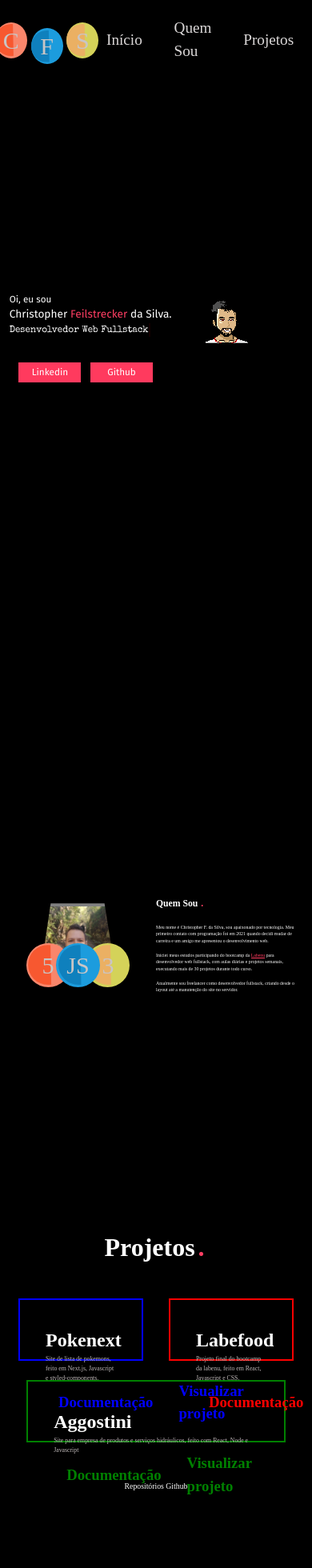
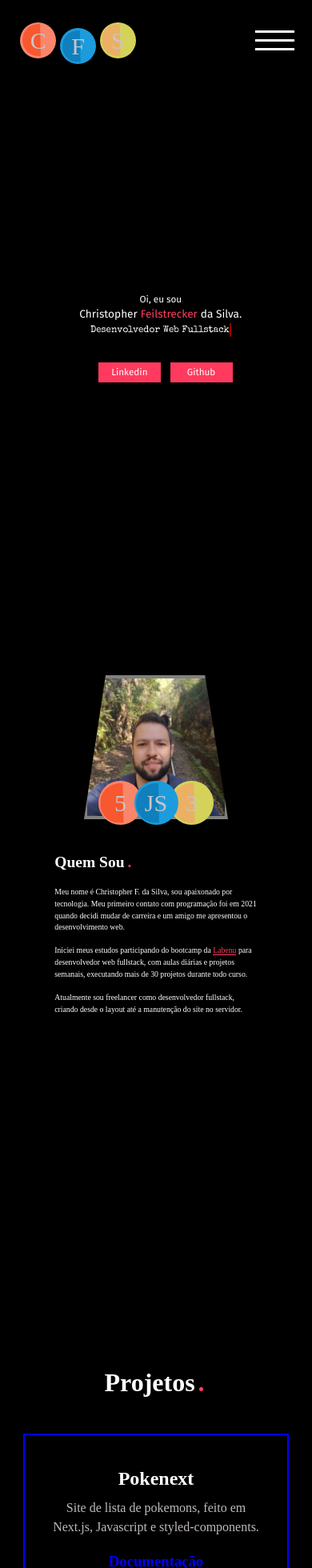
Before and after one commit to ChristpherFeilstrecker/new_portfolio_christopher, a Next.js app: page / in a window 390 px wide. Shown: the top 1960 px of the page at 80% size. Built offline with nearby package versions, Linux system fonts and the light colour scheme.

Commit message:
editando responsividade

```diff
--- a/pages/index.js
+++ b/pages/index.js
@@ -11,6 +11,7 @@ export default function Home() {
   }, [])
 
   let [skill, setSkill] = useState("")
+  let [menu, setMenu] = useState(true)
 
   let skills = () => {
     if (skill === "") {
@@ -89,15 +90,25 @@ export default function Home() {
             <div className={styles.logoStyleCenter3}></div>
             <div className={styles.letter}>S</div>
           </div>
+
         </div>
 
-        <nav className={styles.btns}>
-          <a className={styles.btn} href='#inicio'>Início</a>
-          <a className={styles.btn} href='#about'>Quem Sou</a>
-          <a className={styles.btn} href='#projects'>Projetos</a>
-          <a className={styles.btn} href='#habilities'>Habilidades</a>
-          <a className={styles.btn} href='#tools'>Ferramentas</a>
+        <div className={styles.lines} onClick={() => setMenu(!menu)}>
+          <span className={menu ? styles.line1 : styles.line1Active}></span>
+          <span className={menu ? styles.line2 : styles.line2Active}></span>
+          <span className={menu ?  styles.line3: styles.line3Active}></span>
+        </div>
+
+
+
+        <nav className={menu ? styles.hideBtns : styles.btns}>
+          <a onClick={() => setMenu(true)} className={menu ? styles.hideBtn : styles.btn} href='#inicio'>Início</a>
+          <a onClick={() => setMenu(true)} className={menu ? styles.hideBtn : styles.btn} href='#about'>Quem Sou</a>
+          <a onClick={() => setMenu(true)} className={menu ? styles.hideBtn : styles.btn} href='#projects'>Projetos</a>
+          <a onClick={() => setMenu(true)} className={menu ? styles.hideBtn : styles.btn} href='#habilities'>Habilidades</a>
         </nav>
+
+
       </header>
 
       <main id="inicio" className={styles.main}>
@@ -211,7 +222,7 @@ export default function Home() {
         <div></div>
 
         <div className={styles.boxbtnMore}>
-          <div className={styles.btnMore}>Repositórios Github</div>
+          <a href="https://github.com/ChristpherFeilstrecker?tab=repositories" target="_blank" rel="noreferrer"><div className={styles.btnMore}>RepositóriosGithub</div></a>
 
         </div>
       </projetcts >
@@ -259,7 +270,7 @@ export default function Home() {
           </div>
         </div>
 
-        <div className={styles.footerCollumn}>
+        <div className={styles.footerCollumnIcons}>
           <a href="https://github.com/ChristpherFeilstrecker" target="_blank" rel="noreferrer">
             <Image className={styles.footericon} src='/images/githubicon.png' width="50" height='50' alt='reacticon' />
           </a>
--- a/styles/Home.module.css
+++ b/styles/Home.module.css
@@ -1,21 +1,22 @@
 @import url('https://fonts.googleapis.com/css2?family=Special+Elite&display=swap');
 @import url('https://fonts.googleapis.com/css2?family=Fira+Sans:wght@400&display=swap');
 
-.portfolio{
+.portfolio {
   background-color: black;
   line-height: 1.5;
 }
 
-.red{
+.red {
   color: rgb(254, 62, 99);
-  padding:0 1vw ;
+  padding: 0 1vw;
 }
 
-.title{
+.title {
   display: flex;
   color: white;
   padding-bottom: 1rem;
 }
+
 /* Inicio */
 
 .main {
@@ -24,7 +25,8 @@
   justify-content: space-between;
   align-items: center;
   min-height: 100vh;
-
+  background-color: black;
+  z-index: 10;
 
 }
 
@@ -124,11 +126,11 @@
   position: relative;
 }
 
-.btn::after{
+.btn::after {
   content: " ";
   width: 0;
   height: 1px;
- background-image: linear-gradient(to right,black, rgb(255, 58, 94));
+  background-image: linear-gradient(to right, black, rgb(255, 58, 94));
   position: absolute;
   bottom: 0;
   left: 0;
@@ -136,14 +138,135 @@
 }
 
 
-.btn:hover{
+.btn:hover {
   transition: 0.3s;
   color: white;
 }
+
 .btn:hover::after {
   width: 100%;
 }
 
+
+
+@media (max-width: 720px) {
+  .logo {
+    gap: 0.3rem;
+    width: 50%;
+    display: flex;
+    align-items: center;
+    justify-content: center;
+  }
+
+  .hideBtn {
+    padding: 0 1rem;
+    height: 50px;
+    display: flex;
+    align-items: center;
+    visibility: hidden;
+    z-index: 0;
+  }
+
+  .btns {
+    width: 100vw;
+    top: 100px;
+    height: 100vh;
+    position: absolute;
+    display: flex;
+    flex-direction: column;
+    align-items: center;
+    font-size: 2rem;
+    color: rgb(219, 216, 216);
+    gap: 2vw;
+    background-color: black;
+    transition: 0.5s;
+  }
+
+  .HideBtns {
+    z-index: 0;
+    margin-left: -250vw;
+    width: 50px;
+    top: 100px;
+    height: 100vh;
+    position: absolute;
+    display: flex;
+    flex-direction: column;
+    align-items: center;
+    font-size: 2rem;
+    color: rgb(219, 216, 216);
+    gap: 2vw;
+    border-right: 1px solid white;
+    transition: 1s;
+  }
+
+
+  .lines {
+    position: absolute;
+    padding-left: 90vw;
+    display: inherit;
+    flex-direction: column;
+    height: 60%;
+    margin-left: -2rem;
+    margin-right: 2rem;
+    justify-content: center;
+    gap: 0.5rem;
+  }
+
+  .line1 {
+    background-color: white;
+    width: 49px;
+    height: 3px;
+    transition: 1s all ease;
+  }
+
+  .line1Active {
+    background-color: white;
+    width: 49px;
+    height: 3px;
+    margin-bottom: -18px;
+    transform: rotate(150deg);
+    transition: 1s all ease;
+  }
+
+  .line2 {
+    background-color: white;
+    width: 49px;
+    height: 3px;
+  }
+
+  .line2Active {
+    background-color: black;
+  }
+
+  .line3 {
+    background-color: white;
+    width: 49px;
+    height: 3px;
+    transition: 1s all ease;
+  }
+
+  .line3Active {
+    background-color: white;
+    width: 49px;
+    height: 3px;
+    transform: rotate(-150deg);
+    transition: 1s all ease;
+  }
+
+  .navBar {
+    width: 100vw;
+    height: 100px;
+    background-color: black;
+    display: flex;
+    align-items: center;
+    position: fixed;
+    z-index: 200;
+    transition: 0.3s;
+  }
+
+
+
+}
 
 
 /* inicio ------------------------------------------------*/
@@ -164,12 +287,13 @@
   display: flex;
 }
 
-.typingBox{
+.typingBox {
   display: flex;
   align-items: center;
 
 }
-.typing{
+
+.typing {
   white-space: nowrap;
   overflow: hidden;
   font-size: 3vw;
@@ -250,10 +374,48 @@
     image-rendering: pixelated;
   }
 
-  .line {}
 }
 
+@media (max-width: 720px) {
+  .main {
+    display: flex;
+    flex-direction: column;
+  }
 
+  .boxRigth {
+    position: absolute;
+  }
+
+  @keyframes move {
+    0% {
+      transform: translateX(0.2in);
+    }
+
+    50% {
+      transform: translateX(-0.2in);
+    }
+
+    100% {
+      transform: translateX(0.2in);
+    }
+  }
+
+  .boxLeft {
+    color: white;
+    width: 100vw;
+    height: 100vh;
+    display: flex;
+    justify-content: center;
+    align-items: center;
+    padding-left: 3vw;
+    font-size: 3vw;
+  }
+
+  .rosto {
+    visibility: hidden;
+  }
+
+}
 
 /* Sobre mim ---------------------------------------*/
 
@@ -383,14 +545,15 @@
   width: 45vw;
 }
 
-.btnLabenu{
+.btnLabenu {
   color: rgb(255, 58, 94);
-border-bottom:1px solid rgb(255, 58, 94);
+  border-bottom: 1px solid rgb(255, 58, 94);
 }
-.btnLabenu:hover{
+
+.btnLabenu:hover {
   cursor: pointer;
   color: grey;
-  border-bottom:1px solid grey ;
+  border-bottom: 1px solid grey;
   transition: 0.3s;
 }
 
@@ -402,6 +565,28 @@ border-bottom:1px solid rgb(255, 58, 94);
   }
 
 
+}
+
+@media (max-width: 720px) {
+  .aboutContainer {
+    min-height: 100vh;
+    display: flex;
+    flex-direction: column;
+    align-items: center;
+    gap: 2em;
+  }
+
+  .foto {
+    width: 180px;
+    height: 180px;
+  }
+
+  .aboutboxRigth {
+    font-size: 2.5vw;
+    text-align: left;
+    color: white;
+    width: 65vw;
+  }
 }
 
 /* Projetos ---------------------------------------*/
@@ -419,16 +604,17 @@ border-bottom:1px solid rgb(255, 58, 94);
   position: relative;
 }
 
-.projectText{
+.projectText {
   color: rgb(192, 186, 186);
   font-size: 2vw;
 }
 
-.projectContainerTop{
+.projectContainerTop {
   display: flex;
   gap: 2rem;
 }
-.projectBoxLeft{
+
+.projectBoxLeft {
   width: 40vw;
   height: 20vw;
   border: 2px solid blue;
@@ -440,7 +626,7 @@ border-bottom:1px solid rgb(255, 58, 94);
 
 
 
-.projectBtnLeft{
+.projectBtnLeft {
   color: blue;
 }
 
@@ -453,7 +639,7 @@ border-bottom:1px solid rgb(255, 58, 94);
   position: relative;
 }
 
-.projectBtnRight{
+.projectBtnRight {
   color: red;
   padding: 0 1rem;
   height: 50px;
@@ -462,7 +648,7 @@ border-bottom:1px solid rgb(255, 58, 94);
   position: relative;
 }
 
-.projectBtnBottom{
+.projectBtnBottom {
   color: green;
   padding: 0 1rem;
   height: 50px;
@@ -470,19 +656,22 @@ border-bottom:1px solid rgb(255, 58, 94);
   align-items: center;
   position: relative;
 }
-.projectBtnLeft::after{
- background-image: linear-gradient(to right,black, blue);
+
+.projectBtnLeft::after {
+  background-image: linear-gradient(to right, black, blue);
 }
 
-.projectBtnRight::after{
-  background-image: linear-gradient(to right,black, red);
+.projectBtnRight::after {
+  background-image: linear-gradient(to right, black, red);
 }
 
- .projectBtnBottom::after{
-  background-image: linear-gradient(to right,black, green);
+.projectBtnBottom::after {
+  background-image: linear-gradient(to right, black, green);
 }
 
-.projectBtnLeft::after,.projectBtnRight::after, .projectBtnBottom::after{
+.projectBtnLeft::after,
+.projectBtnRight::after,
+.projectBtnBottom::after {
   content: " ";
   width: 0;
   height: 1px;
@@ -493,15 +682,19 @@ border-bottom:1px solid rgb(255, 58, 94);
 }
 
 
- .projectBtnLeft:hover::after, .projectBtnRight:hover::after, .projectBtnBottom:hover::after{
+.projectBtnLeft:hover::after,
+.projectBtnRight:hover::after,
+.projectBtnBottom:hover::after {
   width: 100%;
 }
 
-.projectBtnLeft:hover, .projectBtnRight:hover, .projectBtnBottom:hover{
+.projectBtnLeft:hover,
+.projectBtnRight:hover,
+.projectBtnBottom:hover {
   cursor: pointer;
 }
 
-.projectBoxRight{
+.projectBoxRight {
   width: 40vw;
   height: 20vw;
   border: 2px solid red;
@@ -512,7 +705,7 @@ border-bottom:1px solid rgb(255, 58, 94);
 }
 
 
-.projectBoxBottom{
+.projectBoxBottom {
   width: 83vw;
   height: 20vw;
   border: 2px solid green;
@@ -523,7 +716,7 @@ border-bottom:1px solid rgb(255, 58, 94);
 }
 
 
-.projectBtnsContainer{
+.projectBtnsContainer {
   display: flex;
   justify-content: space-around;
 }
@@ -536,7 +729,7 @@ border-bottom:1px solid rgb(255, 58, 94);
 }
 
 .btnMore {
-  font-size: 2.5vw;
+  font-size:2em;
   color: white;
   display: flex;
   align-items: center;
@@ -563,10 +756,95 @@ border-bottom:1px solid rgb(255, 58, 94);
 
 }
 
+@media (max-width: 720px) {
+
+  .btnMore {
+    font-size: 2em;
+    padding-bottom: 2em;
+  }
+
+  .projectContainerTop {
+    display: flex;
+    flex-direction: column;
+    gap: 2rem;
+  }
+
+  .projectBoxBottom {
+    width: 85vw;
+    height: 20vw;
+    border: 2px solid green;
+    padding: 2rem;
+    display: flex;
+    flex-direction: column;
+    justify-content: space-around;
+  }
+
+  .projectBoxLeft {
+    width: 85vw;
+    height: 20vw;
+    border: 2px solid blue;
+    padding: 2rem;
+    display: flex;
+    flex-direction: column;
+    justify-content: space-around;
+  }
+
+  .projectBoxRight {
+    width: 85vw;
+    height: 20vw;
+    border: 2px solid red;
+    padding: 2rem;
+    display: flex;
+    flex-direction: column;
+    justify-content: space-around;
+  }
+
+}
+
+@media (max-width: 520px) {
+
+  .projectBoxRight, .projectBoxLeft, .projectBoxBottom {
+    width: 85vw;
+    height: 50vw;
+    align-items: center;
+  }
+
+  .projectBtnsContainer {
+    display: flex;
+    flex-direction: column;
+    align-items: center;
+    justify-content: space-around;
+  }
+
+  .projectText {
+    text-align: center;
+    color: rgb(192, 186, 186);
+    font-size: 1em;
+  }
+
+}
+@media (max-width: 400px) {
+
+  .projectBoxRight, .projectBoxLeft, .projectBoxBottom {
+    width: 85vw;
+    height: 70vw;
+    align-items: center;
+  }
+}
+
+@media (max-width: 300px) {
+
+  .projectBoxRight, .projectBoxLeft, .projectBoxBottom {
+    width: 85vw;
+    height: 90vw;
+    align-items: center;
+  }
+}
+
 /* Habilidades ---------------------------------------*/
 
 .habilitiesContainer {
-  height: 80vh;
+  min-height: 80vh;
   display: flex;
   flex-direction: column;
   align-items: center;
@@ -580,7 +858,7 @@ border-bottom:1px solid rgb(255, 58, 94);
 }
 
 .habLeftBox {
-  height: 50vh;
+  min-height: 50vh;
   width: 30vw;
   display: flex;
   align-items: center;
@@ -734,21 +1012,84 @@ border-bottom:1px solid rgb(255, 58, 94);
   }
 }
 
+@media (max-width: 520px) {
+
+  .fotohabilities {
+    width: 50px;
+    height: 50px;
+  }
+
+  .habilitiesContainer {
+    min-height: 20vh;
+    display: flex;
+    flex-direction: column;
+    align-items: center;
+    justify-content: center;
+  }
+
+  .habBoxContainer {
+    display: flex;
+    flex-direction: column;
+    align-items: center;
+    padding-top: 2rem;
+    gap: 0.5rem;
+  }
+
+
+  .habLeftBox {
+    min-height: 20vh;
+    width: 80vw;
+    display: flex;
+    align-items: center;
+    justify-content: center;
+    align-content: center;
+    gap: 2rem;
+    flex-wrap: wrap;
+  }
+
+  .fotohabilities {
+    cursor: pointer;
+  }
+
+  .habRigthBox {
+    padding: 1rem;
+    display: flex;
+    align-items: center;
+    justify-content: center;
+    color: white;
+    font-size: 2.5rem;
+    text-align: center;
+    min-height: 45vh;
+    width: 90vw;
+  }
+
+  .boxSkill1, .boxSkill2, .boxSkill3, .boxSkill4, .boxSkill5, .boxSkill6 {
+    width: 80vw;
+  }
+
+  .textSkill {
+    padding-top: 1rem;
+    font-size: 0.4em;
+  }
+
+}
+
 /* footer ---------------------------------*/
 
 .footerContainer {
-
   background-color: rgb(46, 24, 19);
   height: 5rem;
   display: flex;
-  justify-content: space-between;
+  justify-content: space-around;
   align-items: center;
 }
 
-.footerCollumn{
+.footerCollumn {
   display: flex;
+  gap: 1em;
 }
-.footerBox{
+
+.footerBox {
   padding: 0 2rem;
   display: flex;
   align-items: center;
@@ -756,9 +1097,68 @@ border-bottom:1px solid rgb(255, 58, 94);
   color: white;
   font-size: 1vw;
 }
+
 .footericon {
-  margin-right: 1rem;
   cursor: pointer;
   width: 2vw;
   height: 2vw;
+  gap: 1em;
 }
+
+@media (max-width: 1000px) {
+
+  .footerContainer {
+    background-color: rgb(46, 24, 19);
+    height: 10rem;
+    display: flex;
+    justify-content:center;
+    align-items: center;
+    gap: 2em;
+  }
+
+  .footerCollumn {
+    display: flex;
+    flex-direction: column;
+    gap: 1em;
+  }
+
+  .footerCollumnIcons {
+    display: flex;
+    flex-direction: column;
+    gap: 1em;
+  }
+
+  .footerBox {
+    padding: 0 2rem;
+    display: flex;
+    align-items: center;
+    justify-content: center;
+    color: white;
+    font-size: 1em;
+  }
+
+  .footericon {
+    cursor: pointer;
+    width: 2em;
+    height: 2em;
+    gap: 1em;
+  }
+}
+@media (max-width: 400px) {
+
+  .footerContainer {
+    background-color: rgb(46, 24, 19);
+    height: 18rem;
+    display: flex;
+    flex-direction: column;
+    justify-content:center;
+    align-items: center;
+    gap: 2em;
+  }
+
+  .footerCollumnIcons {
+    display: flex;
+    flex-direction: row;
+    gap: 1em;
+  }
+}
```
Also changed, not shown: 1 other file (tests, documents, lock files or other folders). Lines whose indentation alone changed are shown as unchanged.
